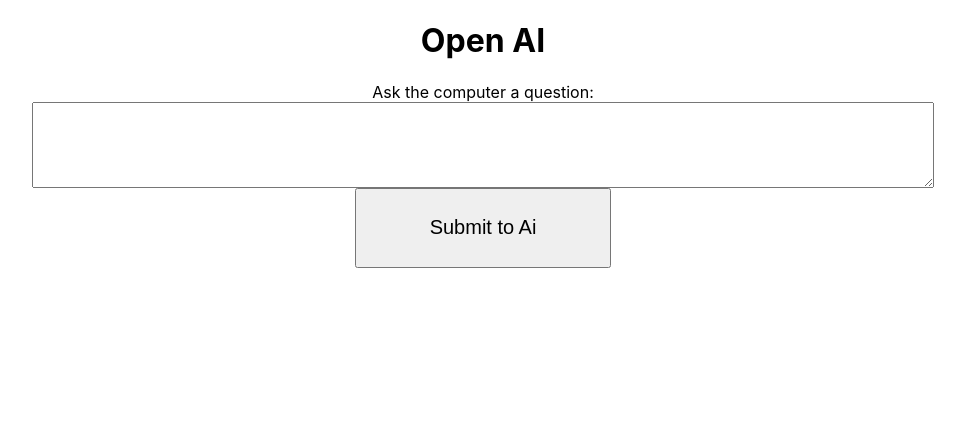
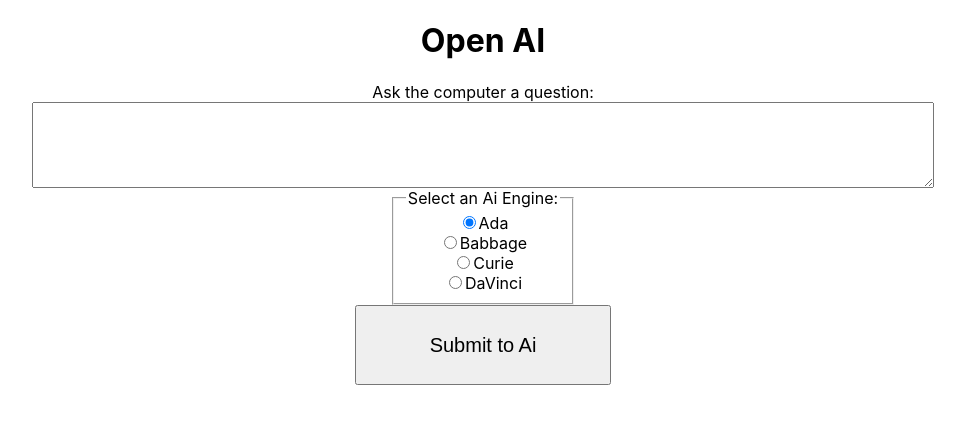
Before and after one commit to jimmybarron/geepeeteethree-says, a React (Create React App) app: page / in a window 1280 px wide. Shown: the top 424 px of the page, without its empty margins (157-1122 px from the left). Built offline with nearby package versions, Linux system fonts and the light colour scheme.

Commit message:
Added radio for Ai Engine and respList engine type

```diff
--- a/src/App.js
+++ b/src/App.js
@@ -1,4 +1,4 @@
-import { useState } from "react";
+import { useEffect, useState } from "react";
 import "./App.css";
 import RespList from "./RespList";
 import SubmitForm from "./SubmitForm";
@@ -7,9 +7,13 @@ import SubmitForm from "./SubmitForm";
 // ✅ Check if response is 'ok' and throw error if not
 
 function App() {
-  const [aiEngine, setAiEngine] = useState("text-ada-001");
+  const [aiEngine, setAiEngine] = useState();
   const [aiResp, setAiResp] = useState([]);
   const [aiPrompt, setAiPrompt] = useState();
+
+  useEffect(() => {
+    console.log(aiEngine);
+  }, [aiEngine]);
 
   return (
     <>
@@ -19,6 +23,7 @@ function App() {
       <main id="main" className="App">
         <SubmitForm
           aiEngine={aiEngine}
+          setAiEngine={setAiEngine}
           aiPrompt={aiPrompt}
           setAiPrompt={setAiPrompt}
           aiResp={aiResp}
--- a/src/RespList.js
+++ b/src/RespList.js
@@ -1,6 +1,6 @@
 const RespList = ({ aiResp }) => {
   // Creates list entries
-  const newList = aiResp.map((aiCallResp, index) => {
+  const newList = aiResp.map((element, index) => {
     return (
       <div
         key={index}
@@ -10,10 +10,20 @@ const RespList = ({ aiResp }) => {
           textAlign: "left",
         }}
       >
+        <h1>
+          {element.aiEngine === "text-ada-001"
+            ? "Ada"
+            : element.aiEngine === "text-babbage-001"
+            ? "Babbage"
+            : element.aiEngine === "text-curie-001"
+            ? "Curie"
+            : "DaVinci"}
+          &nbsp;Says:
+        </h1>
         <h3>Prompt</h3>
-        <p>{aiCallResp.aiPrompt}</p>
+        <p>{element.aiPrompt}</p>
         <h3>Response</h3>
-        <p>{aiCallResp.aiResp}</p>
+        <p>{element.aiResp}</p>
       </div>
     );
   });
--- a/src/SubmitForm.js
+++ b/src/SubmitForm.js
@@ -1,10 +1,18 @@
 import submitOpenAi from "./submitOpenAi";
 import Button from "./Button";
 
-const SubmitForm = ({ aiEngine, aiPrompt, setAiPrompt, aiResp, setAiResp }) => {
+const SubmitForm = ({
+  aiEngine,
+  setAiEngine,
+  aiPrompt,
+  setAiPrompt,
+  aiResp,
+  setAiResp,
+}) => {
   return (
     <section>
       <form
+        id="submitToAi"
         style={{
           display: "flex",
           flexDirection: "column",
@@ -35,9 +43,61 @@ const SubmitForm = ({ aiEngine, aiPrompt, setAiPrompt, aiResp, setAiResp }) => {
             }
           }}
         ></textarea>
+        <fieldset
+          form="submitToAi"
+          onChange={(event) => {
+            setAiEngine(event.target.value);
+          }}
+        >
+          <legend>Select an Ai Engine:</legend>
+          <div>
+            <input
+              type="radio"
+              id="ada"
+              name="aiEngineChoice"
+              value="text-ada-001"
+              defaultChecked
+            />
+            <label for="ada">Ada</label>
+          </div>
+          <div>
+            <input
+              type="radio"
+              id="babbage"
+              name="aiEngineChoice"
+              value="text-babbage-001"
+            />
+            <label for="babbage">Babbage</label>
+          </div>
+          <div>
+            <input
+              type="radio"
+              id="curie"
+              name="aiEngineChoice"
+              value="text-curie-001"
+            />
+            <label for="curie">Curie</label>
+          </div>
+          <div>
+            <input
+              type="radio"
+              id="davinci"
+              name="aiEngineChoice"
+              value="text-davinci-001"
+            />
+            <label for="davinci">DaVinci</label>
+          </div>
+        </fieldset>
         <Button
           onClick={(event) =>
-            submitOpenAi(event, aiEngine, aiPrompt, setAiPrompt, setAiResp)
+            submitOpenAi(
+              event,
+              aiEngine,
+              aiPrompt,
+              setAiPrompt,
+              aiResp,
+              setAiResp
+            )
           }
         >
           Submit to Ai
--- a/src/submitOpenAi.js
+++ b/src/submitOpenAi.js
@@ -3,6 +3,7 @@ const submitOpenAi = async (
   aiEngine,
   aiPrompt,
   setAiPrompt,
+  aiResp,
   setAiResp
 ) => {
   event.preventDefault();
@@ -30,7 +31,11 @@ const submitOpenAi = async (
   setAiResp((prevState) => {
     return [
       ...prevState,
-      { aiPrompt: aiPrompt, aiResp: respText.choices[0].text },
+      {
+        aiEngine: aiEngine,
+        aiPrompt: aiPrompt,
+        aiResp: respText.choices[0].text,
+      },
     ];
   });
   setAiPrompt("");
```
